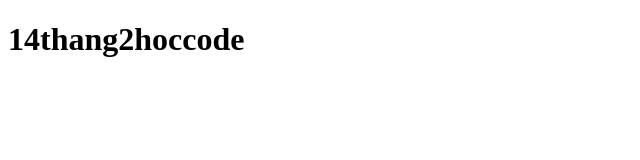
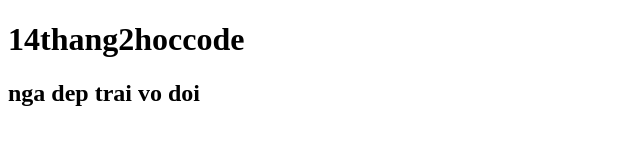
Before and after one commit to siunhangaos/duan2s, a plain HTML site: page index.html in a window 1280 px wide. Shown: the whole page, without its empty margins (0-640 px from the left). Drawn offline with Linux system fonts and the light colour scheme.

Commit message:
1st commit

```diff
--- a/index.html
+++ b/index.html
@@ -7,5 +7,6 @@
   </head>
   <body>
     <h1>14thang2hoccode</h1>
+    <h2>nga dep trai vo doi</h2>
   </body>
 </html>
```
